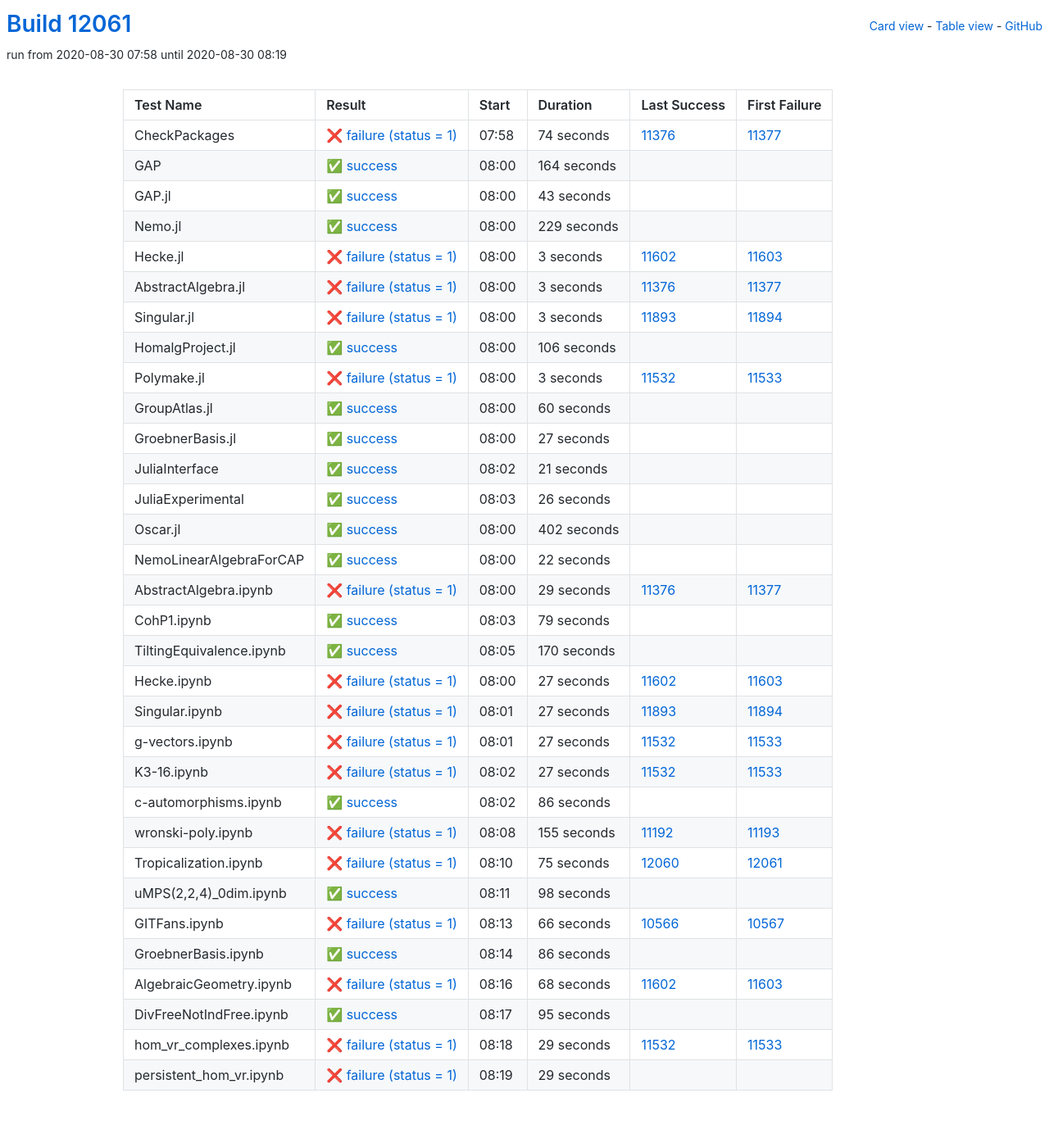
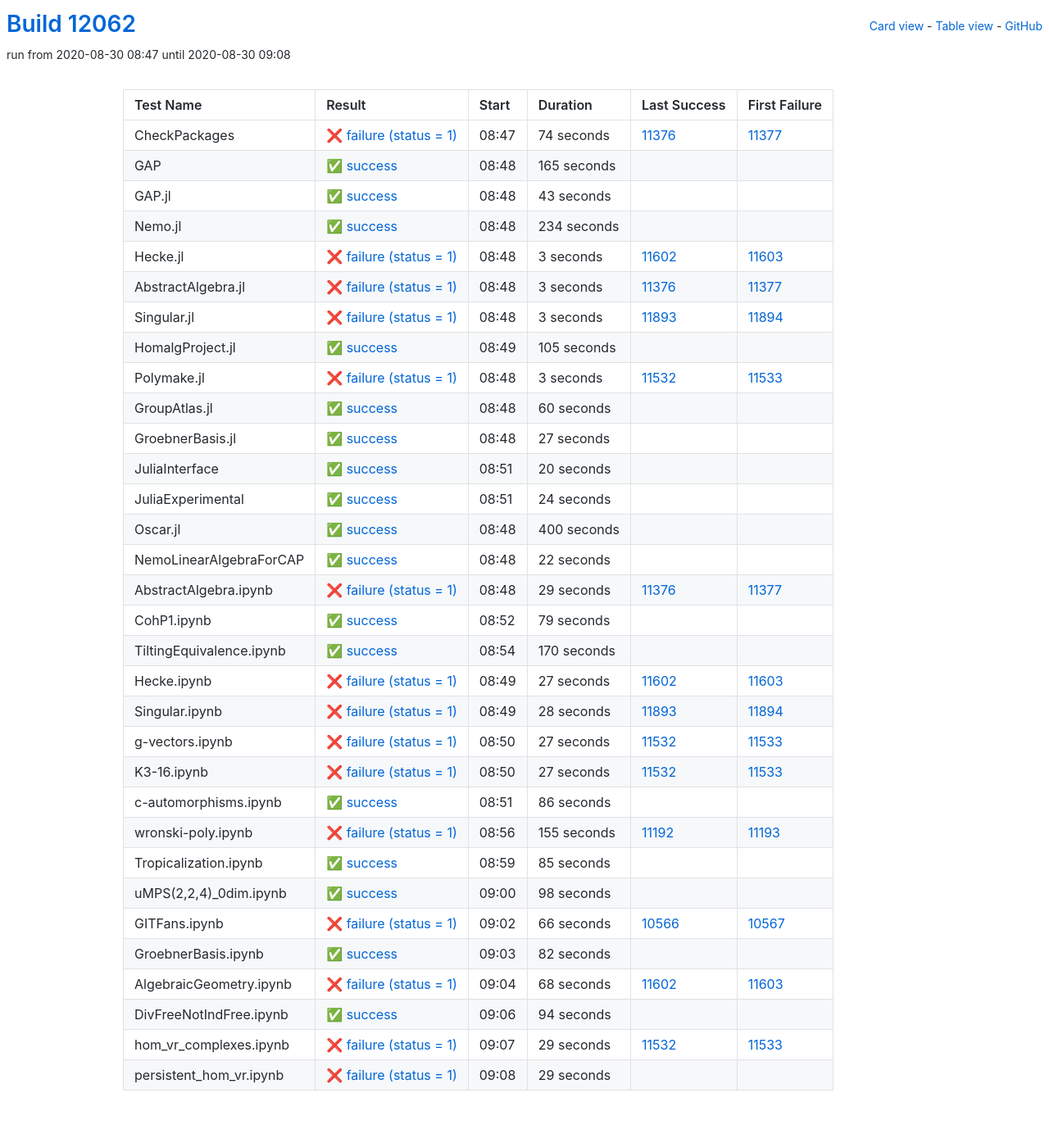
Before and after one commit to oscar-system/oscar-ci-status, a Jekyll site: the page built from table.html, in a window 1280 px wide. Shown: the whole page at 82% size. Built offline with Jekyll 4.4.1, drawn with Linux system fonts in a browser that asks for light colours.

Commit message:
Build #12062

```diff
--- a/_data/ci.yml
+++ b/_data/ci.yml
@@ -1,6 +1,6 @@
 ---
-build: 12061
-build_url: https://oscarci.mathematik.uni-kl.de/job/oscar/12061/
+build: 12062
+build_url: https://oscarci.mathematik.uni-kl.de/job/oscar/12062/
 job: oscar
 organization: oscar-system
 repo: oscar-ci-status
@@ -8,8 +8,8 @@
 tests:
 - name: CheckPackages
   id: checkpackages
-  log: https://oscarci.mathematik.uni-kl.de/job/oscar/12061/artifact/logs/build-12061/CheckPackages.log
-  start: 2020-08-30 07:58
+  log: https://oscarci.mathematik.uni-kl.de/job/oscar/12062/artifact/logs/build-12062/CheckPackages.log
+  start: 2020-08-30 08:47
   success: false
   exitcode: 1
   status: failure
@@ -20,20 +20,20 @@
   first_failure_url: https://oscarci.mathematik.uni-kl.de/job/oscar/11377/
 - name: GAP
   id: gap
-  log: https://oscarci.mathematik.uni-kl.de/job/oscar/12061/artifact/logs/build-12061/GAP.log
-  start: 2020-08-30 08:00
+  log: https://oscarci.mathematik.uni-kl.de/job/oscar/12062/artifact/logs/build-12062/GAP.log
+  start: 2020-08-30 08:48
   success: true
   exitcode: 0
   status: success
-  duration: 164
+  duration: 165
   last_success: false
   last_success_url:
   first_failure: false
   first_failure_url:
 - name: GAP.jl
   id: gap-jl
-  log: https://oscarci.mathematik.uni-kl.de/job/oscar/12061/artifact/logs/build-12061/GAP.jl.log
-  start: 2020-08-30 08:00
+  log: https://oscarci.mathematik.uni-kl.de/job/oscar/12062/artifact/logs/build-12062/GAP.jl.log
+  start: 2020-08-30 08:48
   success: true
   exitcode: 0
   status: success
@@ -44,20 +44,20 @@
   first_failure_url:
 - name: Nemo.jl
   id: nemo-jl
-  log: https://oscarci.mathematik.uni-kl.de/job/oscar/12061/artifact/logs/build-12061/Nemo.jl.log
-  start: 2020-08-30 08:00
+  log: https://oscarci.mathematik.uni-kl.de/job/oscar/12062/artifact/logs/build-12062/Nemo.jl.log
+  start: 2020-08-30 08:48
   success: true
   exitcode: 0
   status: success
-  duration: 229
+  duration: 234
   last_success: false
   last_success_url:
   first_failure: false
   first_failure_url:
 - name: Hecke.jl
   id: hecke-jl
-  log: https://oscarci.mathematik.uni-kl.de/job/oscar/12061/artifact/logs/build-12061/Hecke.jl.log
-  start: 2020-08-30 08:00
+  log: https://oscarci.mathematik.uni-kl.de/job/oscar/12062/artifact/logs/build-12062/Hecke.jl.log
+  start: 2020-08-30 08:48
   success: false
   exitcode: 1
   status: failure
@@ -68,8 +68,8 @@
   first_failure_url: https://oscarci.mathematik.uni-kl.de/job/oscar/11603/
 - name: AbstractAlgebra.jl
   id: abstractalgebra-jl
-  log: https://oscarci.mathematik.uni-kl.de/job/oscar/12061/artifact/logs/build-12061/AbstractAlgebra.jl.log
-  start: 2020-08-30 08:00
+  log: https://oscarci.mathematik.uni-kl.de/job/oscar/12062/artifact/logs/build-12062/AbstractAlgebra.jl.log
+  start: 2020-08-30 08:48
   success: false
   exitcode: 1
   status: failure
@@ -80,8 +80,8 @@
   first_failure_url: https://oscarci.mathematik.uni-kl.de/job/oscar/11377/
 - name: Singular.jl
   id: singular-jl
-  log: https://oscarci.mathematik.uni-kl.de/job/oscar/12061/artifact/logs/build-12061/Singular.jl.log
-  start: 2020-08-30 08:00
+  log: https://oscarci.mathematik.uni-kl.de/job/oscar/12062/artifact/logs/build-12062/Singular.jl.log
+  start: 2020-08-30 08:48
   success: false
   exitcode: 1
   status: failure
@@ -92,20 +92,20 @@
   first_failure_url: https://oscarci.mathematik.uni-kl.de/job/oscar/11894/
 - name: HomalgProject.jl
   id: homalgproject-jl
-  log: https://oscarci.mathematik.uni-kl.de/job/oscar/12061/artifact/logs/build-12061/HomalgProject.jl.log
-  start: 2020-08-30 08:00
+  log: https://oscarci.mathematik.uni-kl.de/job/oscar/12062/artifact/logs/build-12062/HomalgProject.jl.log
+  start: 2020-08-30 08:49
   success: true
   exitcode: 0
   status: success
-  duration: 106
+  duration: 105
   last_success: false
   last_success_url:
   first_failure: false
   first_failure_url:
 - name: Polymake.jl
   id: polymake-jl
-  log: https://oscarci.mathematik.uni-kl.de/job/oscar/12061/artifact/logs/build-12061/Polymake.jl.log
-  start: 2020-08-30 08:00
+  log: https://oscarci.mathematik.uni-kl.de/job/oscar/12062/artifact/logs/build-12062/Polymake.jl.log
+  start: 2020-08-30 08:48
   success: false
   exitcode: 1
   status: failure
@@ -116,8 +116,8 @@
   first_failure_url: https://oscarci.mathematik.uni-kl.de/job/oscar/11533/
 - name: GroupAtlas.jl
   id: groupatlas-jl
-  log: https://oscarci.mathematik.uni-kl.de/job/oscar/12061/artifact/logs/build-12061/GroupAtlas.jl.log
-  start: 2020-08-30 08:00
+  log: https://oscarci.mathematik.uni-kl.de/job/oscar/12062/artifact/logs/build-12062/GroupAtlas.jl.log
+  start: 2020-08-30 08:48
   success: true
   exitcode: 0
   status: success
@@ -128,8 +128,8 @@
   first_failure_url:
 - name: GroebnerBasis.jl
   id: groebnerbasis-jl
-  log: https://oscarci.mathematik.uni-kl.de/job/oscar/12061/artifact/logs/build-12061/GroebnerBasis.jl.log
-  start: 2020-08-30 08:00
+  log: https://oscarci.mathematik.uni-kl.de/job/oscar/12062/artifact/logs/build-12062/GroebnerBasis.jl.log
+  start: 2020-08-30 08:48
   success: true
   exitcode: 0
   status: success
@@ -140,44 +140,44 @@
   first_failure_url:
 - name: JuliaInterface
   id: juliainterface
-  log: https://oscarci.mathematik.uni-kl.de/job/oscar/12061/artifact/logs/build-12061/JuliaInterface.log
-  start: 2020-08-30 08:02
+  log: https://oscarci.mathematik.uni-kl.de/job/oscar/12062/artifact/logs/build-12062/JuliaInterface.log
+  start: 2020-08-30 08:51
   success: true
   exitcode: 0
   status: success
-  duration: 21
+  duration: 20
   last_success: false
   last_success_url:
   first_failure: false
   first_failure_url:
 - name: JuliaExperimental
   id: juliaexperimental
-  log: https://oscarci.mathematik.uni-kl.de/job/oscar/12061/artifact/logs/build-12061/JuliaExperimental.log
-  start: 2020-08-30 08:03
+  log: https://oscarci.mathematik.uni-kl.de/job/oscar/12062/artifact/logs/build-12062/JuliaExperimental.log
+  start: 2020-08-30 08:51
   success: true
   exitcode: 0
   status: success
-  duration: 26
+  duration: 24
   last_success: false
   last_success_url:
   first_failure: false
   first_failure_url:
 - name: Oscar.jl
   id: oscar-jl
-  log: https://oscarci.mathematik.uni-kl.de/job/oscar/12061/artifact/logs/build-12061/Oscar.jl.log
-  start: 2020-08-30 08:00
+  log: https://oscarci.mathematik.uni-kl.de/job/oscar/12062/artifact/logs/build-12062/Oscar.jl.log
+  start: 2020-08-30 08:48
   success: true
   exitcode: 0
   status: success
-  duration: 402
+  duration: 400
   last_success: false
   last_success_url:
   first_failure: false
   first_failure_url:
 - name: NemoLinearAlgebraForCAP
   id: nemolinearalgebraforcap
-  log: https://oscarci.mathematik.uni-kl.de/job/oscar/12061/artifact/logs/build-12061/NemoLinearAlgebraForCAP.log
-  start: 2020-08-30 08:00
+  log: https://oscarci.mathematik.uni-kl.de/job/oscar/12062/artifact/logs/build-12062/NemoLinearAlgebraForCAP.log
+  start: 2020-08-30 08:48
   success: true
   exitcode: 0
   status: success
@@ -188,8 +188,8 @@
   first_failure_url:
 - name: AbstractAlgebra.ipynb
   id: abstractalgebra-ipynb
-  log: https://oscarci.mathematik.uni-kl.de/job/oscar/12061/artifact/logs/build-12061/AbstractAlgebra.ipynb.log
-  start: 2020-08-30 08:00
+  log: https://oscarci.mathematik.uni-kl.de/job/oscar/12062/artifact/logs/build-12062/AbstractAlgebra.ipynb.log
+  start: 2020-08-30 08:48
   success: false
   exitcode: 1
   status: failure
@@ -200,8 +200,8 @@
   first_failure_url: https://oscarci.mathematik.uni-kl.de/job/oscar/11377/
 - name: CohP1.ipynb
   id: cohp1-ipynb
-  log: https://oscarci.mathematik.uni-kl.de/job/oscar/12061/artifact/logs/build-12061/CohP1.ipynb.log
-  start: 2020-08-30 08:03
+  log: https://oscarci.mathematik.uni-kl.de/job/oscar/12062/artifact/logs/build-12062/CohP1.ipynb.log
+  start: 2020-08-30 08:52
   success: true
   exitcode: 0
   status: success
@@ -212,8 +212,8 @@
   first_failure_url:
 - name: TiltingEquivalence.ipynb
   id: tiltingequivalence-ipynb
-  log: https://oscarci.mathematik.uni-kl.de/job/oscar/12061/artifact/logs/build-12061/TiltingEquivalence.ipynb.log
-  start: 2020-08-30 08:05
+  log: https://oscarci.mathematik.uni-kl.de/job/oscar/12062/artifact/logs/build-12062/TiltingEquivalence.ipynb.log
+  start: 2020-08-30 08:54
   success: true
   exitcode: 0
   status: success
@@ -224,8 +224,8 @@
   first_failure_url:
 - name: Hecke.ipynb
   id: hecke-ipynb
-  log: https://oscarci.mathematik.uni-kl.de/job/oscar/12061/artifact/logs/build-12061/Hecke.ipynb.log
-  start: 2020-08-30 08:00
+  log: https://oscarci.mathematik.uni-kl.de/job/oscar/12062/artifact/logs/build-12062/Hecke.ipynb.log
+  start: 2020-08-30 08:49
   success: false
   exitcode: 1
   status: failure
@@ -236,20 +236,20 @@
   first_failure_url: https://oscarci.mathematik.uni-kl.de/job/oscar/11603/
 - name: Singular.ipynb
   id: singular-ipynb
-  log: https://oscarci.mathematik.uni-kl.de/job/oscar/12061/artifact/logs/build-12061/Singular.ipynb.log
-  start: 2020-08-30 08:01
+  log: https://oscarci.mathematik.uni-kl.de/job/oscar/12062/artifact/logs/build-12062/Singular.ipynb.log
+  start: 2020-08-30 08:49
   success: false
   exitcode: 1
   status: failure
-  duration: 27
+  duration: 28
   last_success: 11893
   last_success_url: https://oscarci.mathematik.uni-kl.de/job/oscar/11893/
   first_failure: 11894
   first_failure_url: https://oscarci.mathematik.uni-kl.de/job/oscar/11894/
 - name: g-vectors.ipynb
   id: g-vectors-ipynb
-  log: https://oscarci.mathematik.uni-kl.de/job/oscar/12061/artifact/logs/build-12061/g-vectors.ipynb.log
-  start: 2020-08-30 08:01
+  log: https://oscarci.mathematik.uni-kl.de/job/oscar/12062/artifact/logs/build-12062/g-vectors.ipynb.log
+  start: 2020-08-30 08:50
   success: false
   exitcode: 1
   status: failure
@@ -260,8 +260,8 @@
   first_failure_url: https://oscarci.mathematik.uni-kl.de/job/oscar/11533/
 - name: K3-16.ipynb
   id: k3-16-ipynb
-  log: https://oscarci.mathematik.uni-kl.de/job/oscar/12061/artifact/logs/build-12061/K3-16.ipynb.log
-  start: 2020-08-30 08:02
+  log: https://oscarci.mathematik.uni-kl.de/job/oscar/12062/artifact/logs/build-12062/K3-16.ipynb.log
+  start: 2020-08-30 08:50
   success: false
   exitcode: 1
   status: failure
@@ -272,8 +272,8 @@
   first_failure_url: https://oscarci.mathematik.uni-kl.de/job/oscar/11533/
 - name: c-automorphisms.ipynb
   id: c-automorphisms-ipynb
-  log: https://oscarci.mathematik.uni-kl.de/job/oscar/12061/artifact/logs/build-12061/c-automorphisms.ipynb.log
-  start: 2020-08-30 08:02
+  log: https://oscarci.mathematik.uni-kl.de/job/oscar/12062/artifact/logs/build-12062/c-automorphisms.ipynb.log
+  start: 2020-08-30 08:51
   success: true
   exitcode: 0
   status: success
@@ -284,8 +284,8 @@
   first_failure_url:
 - name: wronski-poly.ipynb
   id: wronski-poly-ipynb
-  log: https://oscarci.mathematik.uni-kl.de/job/oscar/12061/artifact/logs/build-12061/wronski-poly.ipynb.log
-  start: 2020-08-30 08:08
+  log: https://oscarci.mathematik.uni-kl.de/job/oscar/12062/artifact/logs/build-12062/wronski-poly.ipynb.log
+  start: 2020-08-30 08:56
   success: false
   exitcode: 1
   status: failure
@@ -296,20 +296,20 @@
   first_failure_url: https://oscarci.mathematik.uni-kl.de/job/oscar/11193/
 - name: Tropicalization.ipynb
   id: tropicalization-ipynb
-  log: https://oscarci.mathematik.uni-kl.de/job/oscar/12061/artifact/logs/build-12061/Tropicalization.ipynb.log
-  start: 2020-08-30 08:10
-  success: false
-  exitcode: 1
-  status: failure
-  duration: 75
-  last_success: 12060
-  last_success_url: https://oscarci.mathematik.uni-kl.de/job/oscar/12060/
-  first_failure: 12061
-  first_failure_url: https://oscarci.mathematik.uni-kl.de/job/oscar/12061/
+  log: https://oscarci.mathematik.uni-kl.de/job/oscar/12062/artifact/logs/build-12062/Tropicalization.ipynb.log
+  start: 2020-08-30 08:59
+  success: true
+  exitcode: 0
+  status: success
+  duration: 85
+  last_success: false
+  last_success_url:
+  first_failure: false
+  first_failure_url:
 - name: uMPS(2,2,4)_0dim.ipynb
   id: umps-2-2-4-0dim-ipynb
-  log: https://oscarci.mathematik.uni-kl.de/job/oscar/12061/artifact/logs/build-12061/uMPS-2-2-4-_0dim.ipynb.log
-  start: 2020-08-30 08:11
+  log: https://oscarci.mathematik.uni-kl.de/job/oscar/12062/artifact/logs/build-12062/uMPS-2-2-4-_0dim.ipynb.log
+  start: 2020-08-30 09:00
   success: true
   exitcode: 0
   status: success
@@ -320,8 +320,8 @@
   first_failure_url:
 - name: GITFans.ipynb
   id: gitfans-ipynb
-  log: https://oscarci.mathematik.uni-kl.de/job/oscar/12061/artifact/logs/build-12061/GITFans.ipynb.log
-  start: 2020-08-30 08:13
+  log: https://oscarci.mathematik.uni-kl.de/job/oscar/12062/artifact/logs/build-12062/GITFans.ipynb.log
+  start: 2020-08-30 09:02
   success: false
   exitcode: 1
   status: failure
@@ -332,20 +332,20 @@
   first_failure_url: https://oscarci.mathematik.uni-kl.de/job/oscar/10567/
 - name: GroebnerBasis.ipynb
   id: groebnerbasis-ipynb
-  log: https://oscarci.mathematik.uni-kl.de/job/oscar/12061/artifact/logs/build-12061/GroebnerBasis.ipynb.log
-  start: 2020-08-30 08:14
+  log: https://oscarci.mathematik.uni-kl.de/job/oscar/12062/artifact/logs/build-12062/GroebnerBasis.ipynb.log
+  start: 2020-08-30 09:03
   success: true
   exitcode: 0
   status: success
-  duration: 86
+  duration: 82
   last_success: false
   last_success_url:
   first_failure: false
   first_failure_url:
 - name: AlgebraicGeometry.ipynb
   id: algebraicgeometry-ipynb
-  log: https://oscarci.mathematik.uni-kl.de/job/oscar/12061/artifact/logs/build-12061/AlgebraicGeometry.ipynb.log
-  start: 2020-08-30 08:16
+  log: https://oscarci.mathematik.uni-kl.de/job/oscar/12062/artifact/logs/build-12062/AlgebraicGeometry.ipynb.log
+  start: 2020-08-30 09:04
   success: false
   exitcode: 1
   status: failure
@@ -356,20 +356,20 @@
   first_failure_url: https://oscarci.mathematik.uni-kl.de/job/oscar/11603/
 - name: DivFreeNotIndFree.ipynb
   id: divfreenotindfree-ipynb
-  log: https://oscarci.mathematik.uni-kl.de/job/oscar/12061/artifact/logs/build-12061/DivFreeNotIndFree.ipynb.log
-  start: 2020-08-30 08:17
+  log: https://oscarci.mathematik.uni-kl.de/job/oscar/12062/artifact/logs/build-12062/DivFreeNotIndFree.ipynb.log
+  start: 2020-08-30 09:06
   success: true
   exitcode: 0
   status: success
-  duration: 95
+  duration: 94
   last_success: false
   last_success_url:
   first_failure: false
   first_failure_url:
 - name: hom_vr_complexes.ipynb
   id: hom-vr-complexes-ipynb
-  log: https://oscarci.mathematik.uni-kl.de/job/oscar/12061/artifact/logs/build-12061/hom_vr_complexes.ipynb.log
-  start: 2020-08-30 08:18
+  log: https://oscarci.mathematik.uni-kl.de/job/oscar/12062/artifact/logs/build-12062/hom_vr_complexes.ipynb.log
+  start: 2020-08-30 09:07
   success: false
   exitcode: 1
   status: failure
@@ -380,8 +380,8 @@
   first_failure_url: https://oscarci.mathematik.uni-kl.de/job/oscar/11533/
 - name: persistent_hom_vr.ipynb
   id: persistent-hom-vr-ipynb
-  log: https://oscarci.mathematik.uni-kl.de/job/oscar/12061/artifact/logs/build-12061/persistent_hom_vr.ipynb.log
-  start: 2020-08-30 08:19
+  log: https://oscarci.mathematik.uni-kl.de/job/oscar/12062/artifact/logs/build-12062/persistent_hom_vr.ipynb.log
+  start: 2020-08-30 09:08
   success: false
   exitcode: 1
   status: failure
```
Also changed, not shown: README.md.
